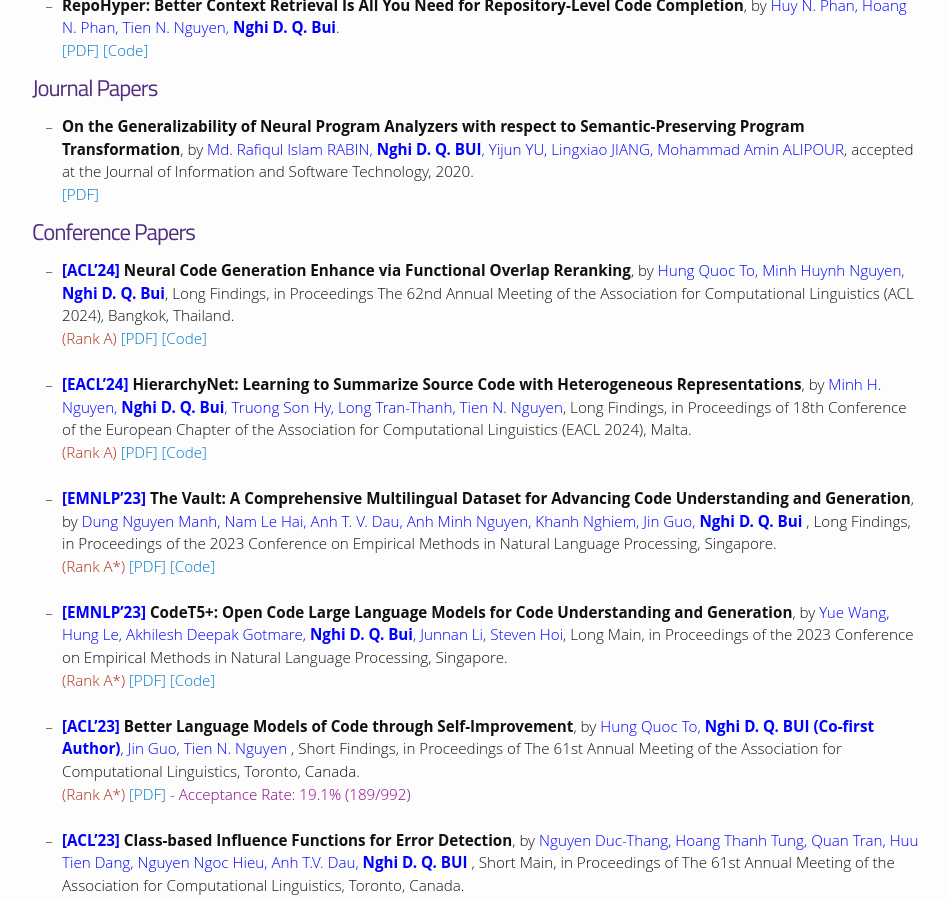
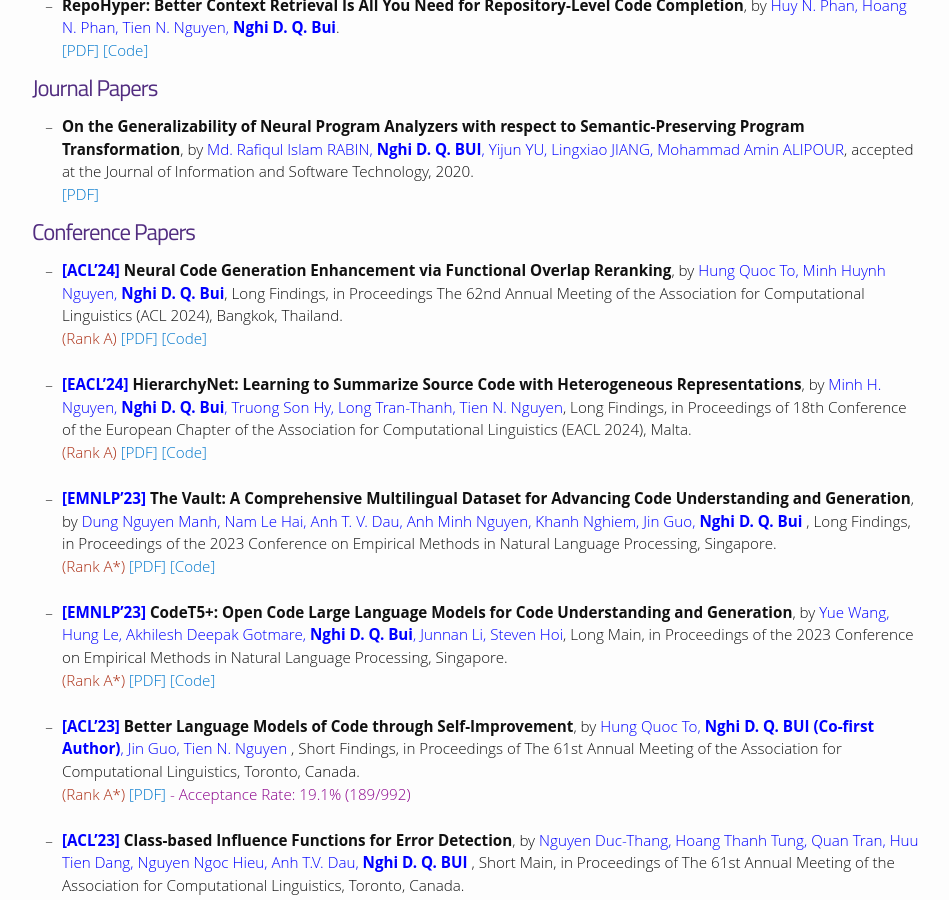
Before and after one commit to bdqnghi/bdqnghi.github.io, a Jekyll site: the page built from publications/publications.md, in a window 1280 px wide and 900 px high, scrolled down 483 px. Shown: the whole window, without its empty margins (163-1112 px from the left). Built offline with Jekyll 4.4.1, drawn with Linux system fonts in a browser that asks for light colours; nearby versions of some CDN libraries; some web fonts are replaced.

Commit message:
Update publications.md

```diff
--- a/publications/publications.md
+++ b/publications/publications.md
@@ -29,7 +29,7 @@
 <a href="https://arxiv.org/pdf/2008.01566.pdf" target="_blank"> [PDF]</a>
 
 # Conference Papers
-- <span style="color:blue">**[ACL'24]**</span> **Neural Code Generation Enhance via Functional Overlap Reranking**, by <span style="color:blue">Hung Quoc To, Minh Huynh Nguyen, **Nghi D. Q. Bui**</span>, Long Findings, in Proceedings The 62nd Annual Meeting of the Association for Computational Linguistics (ACL 2024), Bangkok, Thailand.
+- <span style="color:blue">**[ACL'24]**</span> **Neural Code Generation Enhancement via Functional Overlap Reranking**, by <span style="color:blue">Hung Quoc To, Minh Huynh Nguyen, **Nghi D. Q. Bui**</span>, Long Findings, in Proceedings The 62nd Annual Meeting of the Association for Computational Linguistics (ACL 2024), Bangkok, Thailand.
 <br>
 <span style="color:#AB2F15">(Rank A)</span><a href="https://arxiv.org/abs/2311.03366" target="_blank"> [PDF]</a> <a href="https://github.com/FSoft-AI4Code/SRank-CodeRanker" target="_blank"> [Code]</a>
 <br>
```
